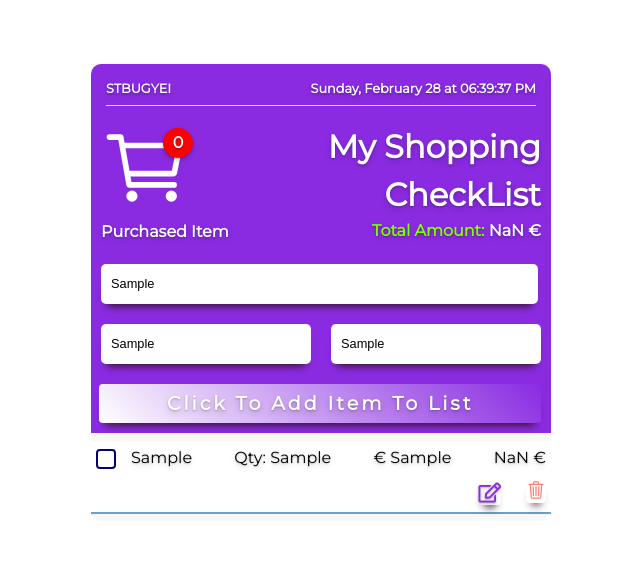
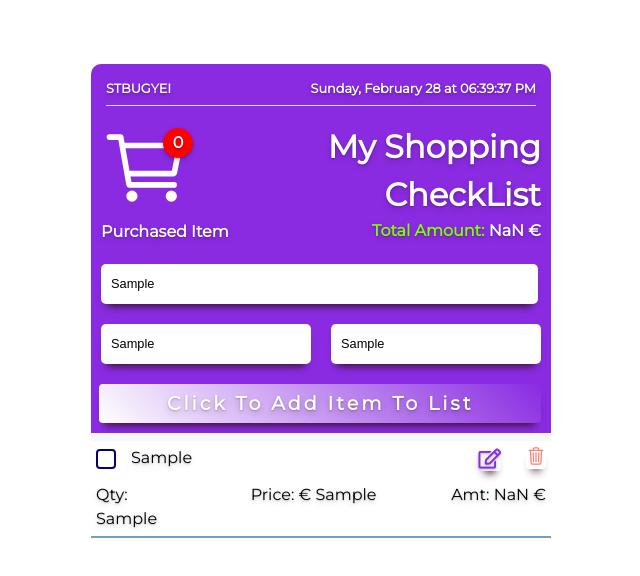
Before and after one commit to stbugyei/Shopping-List, a React (Create React App) app: page / in a window 1280 px wide. Both pictures are taken after typing "Sample", "Sample", "Sample" into the empty fields and a click on the button "Click To Add Item To List". Shown: the top 576 px of the page, without its empty margins (319-959 px from the left). Built offline with nearby package versions, Linux system fonts and the light colour scheme.

Commit message:
modified dialogue functions

```diff
--- a/src/App.css
+++ b/src/App.css
@@ -188,7 +188,7 @@
 	justify-content: space-between;
 	flex-wrap: wrap;
 	/* padding: 10px; */
-	margin: 0px 0px 7px;
+	/* margin: 0px 0px 7px; */
 	border-bottom: 2px solid;
 	/* border-radius: 4px; */
 	/* outline: 1px solid; */
@@ -204,8 +204,6 @@
 .form-values {
 	width: 100%;
 	display: flex;
-	justify-content: space-between;
-	flex-wrap: wrap;
 }
 
 .sidebar {
@@ -229,9 +227,27 @@
 
 /* customised checkbox */
 
+.price,
+.total,
+.value1 {
+	display: block;
+	margin-left: auto;
+	margin-right: 0;
+}
+
 .value {
 	position: relative;
 	padding: 5px;
+}
+
+.value1 {
+	display: block;
+	margin-right: auto;
+	margin-left: 0;
+}
+
+.quantity {
+	width: 90px;
 }
 
 .quantity,
@@ -262,6 +278,38 @@
 }
 
 .value input[type=checkbox]:checked ~ b:after {
+	content: '\2713';
+}
+
+.checkall input[type=checkbox] {
+	display: none;
+	padding: 5px;
+}
+
+.checkall {
+	padding: 5px;
+	border-bottom: 1px solid navy;
+	cursor: pointer;
+}
+
+.checkall input[type=checkbox] ~ b {
+	cursor: pointer;
+	outline: 0;
+	position: relative;
+	display: inline-block;
+	font-size: 18px;
+	color: red;
+	background-color: #fff;
+	border-radius: 5px;
+	width: 18px;
+    height: 18px;
+    vertical-align: middle;
+    line-height: 1.2;
+	text-align: center;
+	box-shadow: 0 3px 6px rgb(0 0 0 / 16%), 0 1px 2px rgb(0 0 0 / 23%);
+}
+
+.checkall input[type=checkbox]:checked ~ b:after {
 	content: '\2713';
 }
 
@@ -373,6 +421,10 @@
 	border-color: darkblue;
 }
 
+.form-wrapper:nth-child(odd) {
+	background-color: whitesmoke;
+}
+
 @media (min-width: 320px) and (max-width: 480px) {
 	.product-wrapper {
 		width: 100%;
--- a/src/App.js
+++ b/src/App.js
@@ -35,9 +35,16 @@ function App() {
     setStoredProduct(storedProduct.map((item) => (item.id === id ? filteredItem : item)))
   }
 
+  //========== Function to toggle checkbox state =======
   const checkCompleted = (e, id) => {
     let checked = e.target.checked
     setStoredProduct(storedProduct.map(item => { if (item.id === id) { item.check = checked } return item }))
+  }
+
+  //==== Function to toggle checkbox state for all item ====
+  const checkCompletedAll = (e) => {
+    let checked = e.target.checked
+    setStoredProduct(storedProduct.map(item => { item.check = checked; return item }))
   }
 
   useEffect(() => {
@@ -68,7 +75,7 @@ function App() {
         </Route>
 
         <Route exact path="/">
-          <MainPage addToStorage={addToStorage} handleClickDelete={handleClickDelete} updateItem={updateItem} notification={notification} setNotification={setNotification} storedProduct={storedProduct} checkCompleted={checkCompleted} retrievePurchasedItem={retrievePurchasedItem} />
+          <MainPage addToStorage={addToStorage} handleClickDelete={handleClickDelete} updateItem={updateItem} notification={notification} setNotification={setNotification} storedProduct={storedProduct} checkCompleted={checkCompleted} retrievePurchasedItem={retrievePurchasedItem} checkCompletedAll={checkCompletedAll} />
         </Route>
 
       </Switch>
--- a/src/Components/PurchasedCard.js
+++ b/src/Components/PurchasedCard.js
@@ -15,7 +15,7 @@ const PurchasedCard = (props) => {
                     {stored.item ? <span>{stored.item}</span> : 'null'}
                 </div>
 
-                <div className="quantity">
+                <div className="quantity" style={{ width:'initial',marginLeft: 'auto', marginRight: '0' }}>
                     {stored.quantity ? <span> Qty: {stored.quantity}</span> : 'null'}
                 </div>
 
--- a/src/Components/StoredProductCard.js
+++ b/src/Components/StoredProductCard.js
@@ -34,32 +34,18 @@ const StoredProductCard = (props) => {
 
     return (
         <>
-            <div className="form-values">
             <div className="value">
                 <label htmlFor={stored.id}>
                     <input
                         id={stored.id}
-                            name={stored.item}
+                        value={stored.item}
                         type="checkbox"
-                            defaultChecked={stored.check === true ? 'defaultChecked' : ''}
+                        checked={stored.check}
                         onChange={(e) => checkCompleted(e, stored.id)}
                     />
                     <b></b>
                     {stored.item ? <span style={{ marginLeft: "15px" }}>{stored.item}</span> : 'null'}
                 </label>
-                </div>
-
-                <div className="quantity">
-                    {stored.quantity ? <span> Qty: {stored.quantity}</span> : 'null'}
-                </div>
-
-                <div className="price">
-                    {stored.price ? <span>€ {stored.price}</span> : 'null'}
-                </div>
-
-                <div className="total">
-                    {stored.total ? <span> {((new Intl.NumberFormat('de-DE', { style: 'currency', currency: 'EUR' }).format(stored.total)))}</span> : 'null'}
-                </div>
             </div>
 
             <div className="btn-del__edt" style={{ padding: '5px', marginLeft: 'auto', marginRight: '0' }}>
@@ -72,6 +58,31 @@ const StoredProductCard = (props) => {
                 </button>
 
             </div>
+
+            <div className="form-values">
+                <div className="quantity">
+                    <span>Qty:</span>   {stored.quantity ? <span> {stored.quantity}</span> : 'null'}
+                </div>
+
+                <div className="price">
+                    <span>Price: €</span>  {stored.price ? <span> {stored.price}</span> : 'null'}
+                </div>
+
+                <div className="total">
+                    <span>Amt:</span> {stored.total ? <span>{((new Intl.NumberFormat('de-DE', { style: 'currency', currency: 'EUR' }).format(stored.total)))}</span> : 'null'}
+                </div>
+            </div>
+
+            {/* <div className="btn-del__edt" style={{ padding: '5px', marginLeft: 'auto', marginRight: '0' }}>
+                <button className="btn-delete" style={{ marginRight: '25px', fontSize: '20px', fontWeight: 'bold', color: 'blueviolet' }} onClick={() => (handleEdit())}>
+                    <i className="far fa-edit"></i>
+                </button>
+
+                <button className="btn-delete" onClick={() => setIsopen(true)}>
+                    <IoTrashOutline style={{ color: 'salmon', fontSize: '20px', fontWeight: 'bold', transition: 'all .4s' }} />
+                </button>
+
+            </div> */}
 
             {
                 (!(stored.check === true)) ?
--- a/src/Components/StoredProducts.js
+++ b/src/Components/StoredProducts.js
@@ -1,5 +1,5 @@
 import React, { useState, useEffect } from 'react'
-import { withRouter} from "react-router-dom";
+import { withRouter } from "react-router-dom";
 import StoredProductCard from './StoredProductCard';
 
 
```
Also changed, not shown: src/Components/MainPage.js (+19 -0 lines), 1 other file (tests, documents, lock files or other folders). Lines whose indentation alone changed are shown as unchanged.
